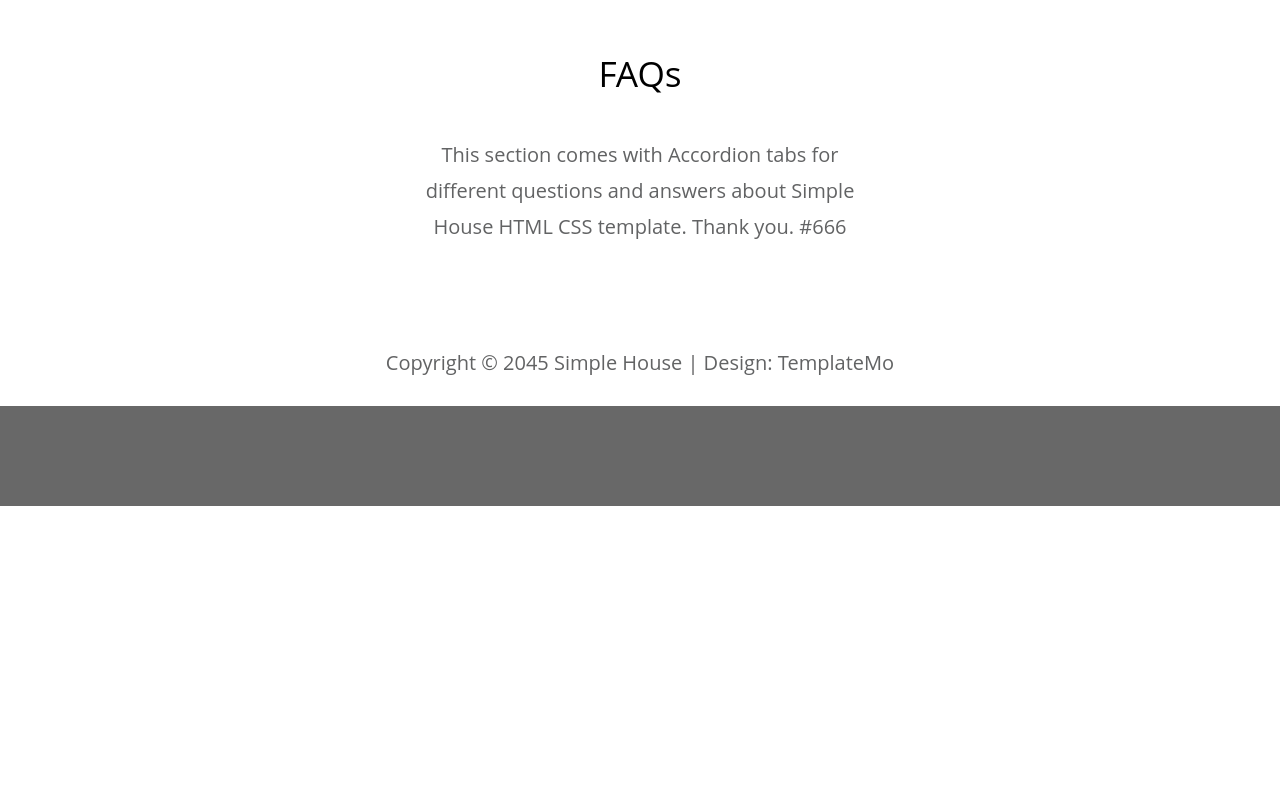
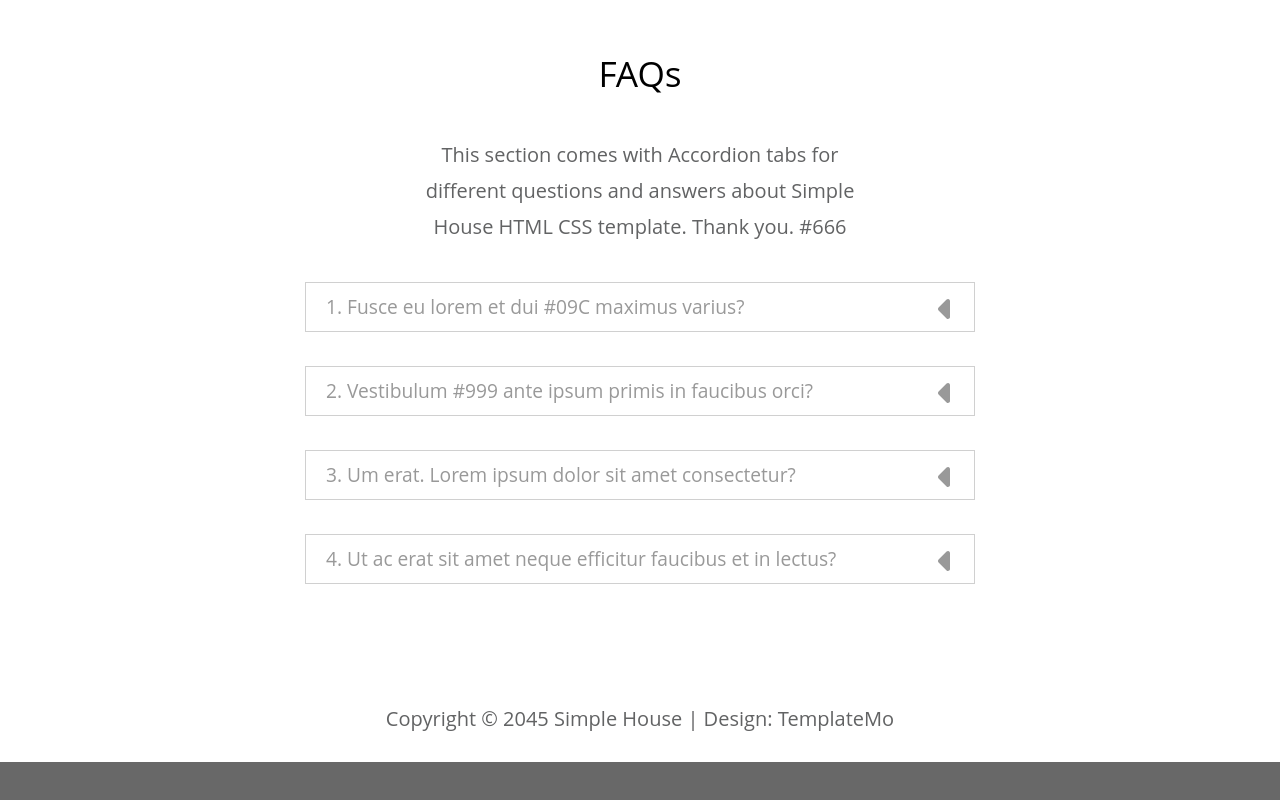
Before and after one commit to Arshak22/First-Web-Home-Page, a React (Create React App) app in the folder react-app/: page / in a window 1280 px wide. Shown: the part 1846-2646 px from the top of the page. Before the commit the page ends 2352 px from the top, so only its background shows below. Built offline with nearby package versions, Linux system fonts and the light colour scheme.

Commit message:
All Pages Done

```diff
--- /dev/null
+++ b/react-app/src/Components/Accordion/index.jsx
@@ -0,0 +1,47 @@
+import React, { Component } from 'react';
+import './style.css';
+import { FontAwesomeIcon } from '@fortawesome/react-fontawesome';
+import { faCaretDown, faCaretLeft } from '@fortawesome/free-solid-svg-icons';
+
+
+class Accordion extends Component {
+    constructor(props) {
+        super(props);
+        this.state = {
+            icon: faCaretLeft
+        }
+    }
+
+    handleActive = (e) => {
+        if(e.target.nextElementSibling) {
+            e.target.nextElementSibling.classList.toggle('activeContent');
+            e.target.classList.toggle('activeAccordion');
+        } else if(e.target.parentElement.nextElementSibling) {
+            e.target.parentElement.nextElementSibling.classList.toggle('activeContent');
+            e.target.parentElement.classList.toggle('activeAccordion');
+        } else {
+            e.target.parentElement.parentElement.nextElementSibling.classList.toggle('activeContent');
+            e.target.parentElement.parentElement.classList.toggle('activeAccordion');
+        }
+
+        if(e.target.classList.contains('activeAccordion') || e.target.parentElement.classList.contains('activeAccordion') ||  e.target.parentElement.parentElement.classList.contains('activeAccordion')) {
+            this.setState({icon: faCaretDown});
+        } else {
+            this.setState({icon: faCaretLeft});
+        }
+    }
+
+    render() {
+        const{title, content} = this.props;
+        return (
+            <>
+                <button className='accordion' onClick={this.handleActive}>{title} <FontAwesomeIcon icon={this.state.icon} className="accordionIcon"/> </button>
+                <div className='panel'>
+                    <p>{content}</p>
+                </div>
+            </>
+        );
+    }
+}
+
+export default Accordion
--- /dev/null
+++ b/react-app/src/Components/Accordion/style.css
@@ -0,0 +1,47 @@
+.accordion {
+    font-size: 1.2rem;
+    font-family: 'Open Sans',Helevetica,Arial,sans-serif;
+    color: #999;
+    background-color: transparent;
+    border: 1px solid #d0d0d0;
+    margin-bottom: 17px;
+    margin-top: 17px;
+    cursor: pointer;
+    padding: 10px 20px 6px;
+    width: 100%;
+    text-align: left;
+    outline: none;
+    transition: 0.4s;
+}
+
+.accordion:hover {
+    color: #09C;
+}
+
+.accordionIcon {
+    float: right;
+    font-size: 2rem;
+}
+
+
+.panel {
+    transition: opacity 0.3s ease-out;
+    opacity: 0;
+    height: 0;
+    overflow: hidden;
+}
+
+.panel p {
+    padding: 5px 20px 30px;
+    color: #626364;
+    line-height: 1.8;
+}
+
+.activeAccordion {
+    color: #09C;
+}
+
+.activeContent {
+    opacity: 1;
+    height: auto;
+}
--- a/react-app/src/Components/ContactMain/index.jsx
+++ b/react-app/src/Components/ContactMain/index.jsx
@@ -3,6 +3,7 @@ import './style.css';
 import Intro from "../Intro";
 import AddressBox from '../AddressBox';
 import Map from '../Map';
+import Accordion from '../Accordion';
 
 
 class ContactMain extends Component {
@@ -16,7 +17,25 @@ class ContactMain extends Component {
             FB: "https://www.facebook.com/",
             Twitter: "https://twitter.com/",
             IG: "https://www.instagram.com/",
-            YouTube: "https://www.youtube.com/"
+            YouTube: "https://www.youtube.com/",
+            FAQs: [
+                {
+                    title: "1. Fusce eu lorem et dui #09C maximus varius?",
+                    content: "#666 Duis blandit purus vel nenenatis rutrum. Pellentesque pellentesque tindicunt lorem, ac egestas massa sollicitudin vel. Nam scelerisque vulputate quam mollis pretium. Morbi condimentum volutpat."
+                },
+                {
+                    title: "2. Vestibulum #999 ante ipsum primis in faucibus orci?",
+                    content: "Mauris euismod odio at commodo rhoncus. Maecenas nec interdum purus, sed auctor est. Sed eleifend urna nec diam consectetur, a aliquet turpis facilisis. Integer est sapien, sagittis vel massa vel, interdum euismod erat. Aenean sollicitudin nisi neque, efficitur posuere urna rutrum porta."
+                },
+                {
+                    title: "3. Um erat. Lorem ipsum dolor sit amet consectetur?",
+                    content: "Phasellus dui velit, feugiat sed elit ut, facilisis aliquam metus. Ut id bibendum erat. Lorem ipsum dolor sit amet, consectetur adipiscing elit. Maecenas interdum porttitor imperdiet. Integer facilisis."
+                },
+                {
+                    title: "4. Ut ac erat sit amet neque efficitur faucibus et in lectus?",
+                    content: "Vivamus viverra pretium ultricies. Praesent feugiat, sapien vitae blandit efficitur, sem nulla venenatis nunc, vel maximus ligula sem a sem. Pellentesque ligula ex, facilisis ac libero a, blandit ullamcorper enim."
+                }
+            ]
         }
     }
 
@@ -47,6 +66,11 @@ class ContactMain extends Component {
                 </div>
                 <Map />
                 <Intro title="FAQs" text="This section comes with Accordion tabs for different questions and answers about Simple House HTML CSS template. Thank you. #666" />
+                <div className='Accordion'>
+                    {this.state.FAQs.map((elem, index)=> {
+                        return <Accordion key={index} title={elem.title} content={elem.content} />
+                    })}
+                </div>
             </div>
         );
     }
--- a/react-app/src/Components/ContactMain/style.css
+++ b/react-app/src/Components/ContactMain/style.css
@@ -57,3 +57,8 @@
     position: relative;
     left: 26px;
 }
+
+.Accordion {
+    margin: 0 auto;
+    width: 670px;
+}
--- a/react-app/src/Components/Map/index.jsx
+++ b/react-app/src/Components/Map/index.jsx
@@ -2,17 +2,17 @@ import React, { Component } from 'react';
 import './style.css';
 
 class Map extends Component {
-
     render() {
         return (
             <div className='map'>
                 <iframe
-                    src="https://www.google.com/maps/embed?pb=!1m18!1m12!1m3!1d3672.339610511783!2d-43.37684352480814!3d-23.011299541614317!2m3!1f0!2f0!3f0!3m2!1i1024!2i768!4f13.1!3m3!1m2!1s0x9bdba9d8681bdf%3A0xdc64f968d5531dee!2zQXYuIEzDumNpbyBDb3N0YSwgNzY3NiAtIEJhcnJhIGRhIFRpanVjYSwgUmlvIGRlIEphbmVpcm8gLSBSSiwg0JHRgNCw0LfQuNC70LjRjw!5e0!3m2!1sru!2s!4v1671364767761!5m2!1sru!2s"
+                    src="https://www.google.com/maps/embed?pb=!1m18!1m12!1m3!1d3672.339610511783!2d-43.37684352480814!3d-23.011299541614317!2m3!1f0!2f0!3f0!3m2!1i1024!2i768!4f13.1!3m3!1m2!1s0x9bdba9d8681bdf%3A0xdc64f968d5531dee!2zQXYuIEzDumNpbyBDb3N0YSwgNzY3NiAtIEJhcnJhIGRhIFRpanVjYSwgUmlvIGRlIEphbmVpcm8gLSBSSiwg0JHRgNCw0LfQuNC70LjRjw!5e0!3m2!1sru!2s!4v1671364767761!5m2!1en!2s"
                     width="900"
                     height="450"
                     style={{ border: 0 }}
-                    allowfullscreen=""
-                    loading="lazy" referrerpolicy="no-referrer-when-downgrade">
+                    allowFullScreen=""
+                    loading="lazy"
+                    referrerPolicy="no-referrer-when-downgrade">
                 </iframe>
             </div>
         );
```
